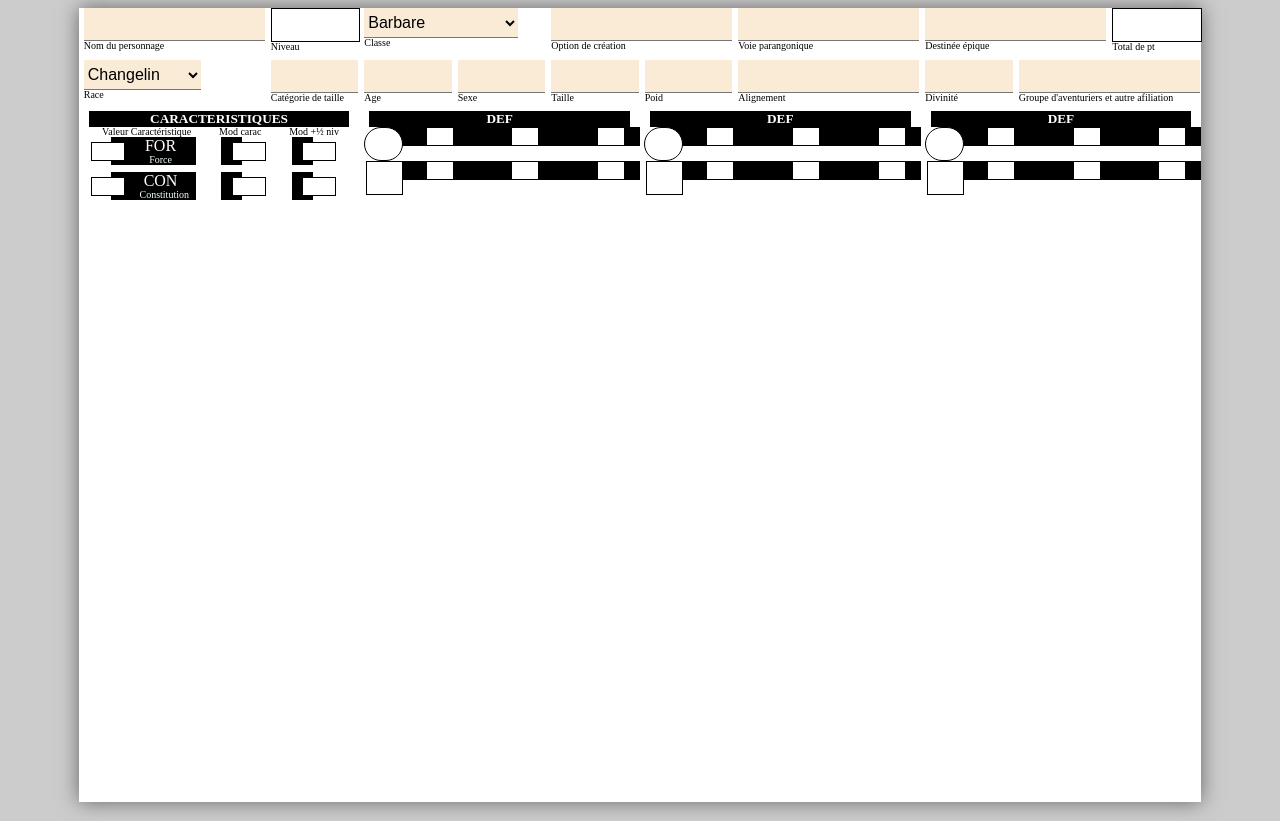
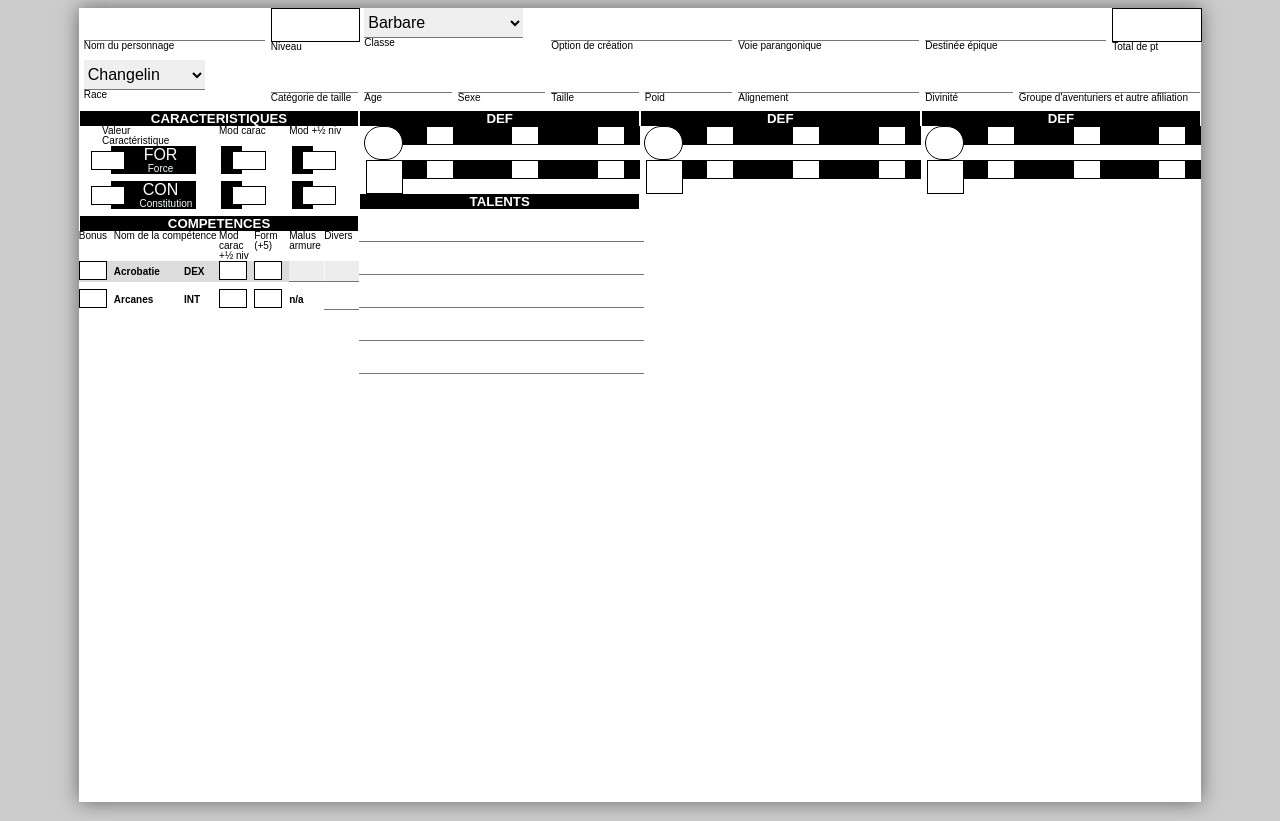
Before and after one commit to EricLG/dd4HeroMaker, a website: page index.html in a window 1280 px wide. Drawn offline with Linux system fonts and the light colour scheme.

Commit message:
ajout du style pour la zone COMPETENCES

```diff
--- a/css/style.css
+++ b/css/style.css
@@ -1,8 +1,11 @@
+* {
+    font-family: Arial, serif;
+}
 h5 {
 	background-color:black;
 	color:white;
 	text-align:center;
-	margin:0px 10px;
+	margin:0px 1px;
 }
 
 .white-text {
@@ -51,6 +54,25 @@ page[size="A4"][layout="landscape"] {
 	width:90%;
 	float:right;
 	margin: 0px 0px 7px 0px;
+}
+
+
+.white-array {
+	background-color:white;
+	width:90%;
+	float:right;
+	margin: 0px 0px 7px 0px;
+    font-size:x-small;
+    font-weight: bold;
+}
+
+.gray-array {
+	background-color:gainsboro;
+	width:90%;
+	float:right;
+	margin: 0px 0px 7px 0px;
+    font-size:x-small;
+    font-weight: bold;
 }
 
 .white-input {
@@ -117,6 +139,39 @@ page[size="A4"][layout="landscape"] {
 .col-11 {width: 91.66%;}
 .col-12 {width: 100%;}
 
+.col-1-8 {width: 12.5%;}
+.col-2-8 {width: 25%;}
+.col-3-8 {width: 37.5%;}
+.col-4-8 {width: 50%;}
+.col-5-8 {width: 62.5%;}
+.col-6-8 {width: 75%;}
+.col-7-8 {width: 87.5%;}
+.col-8-8 {width: 100%;}
+
+.col-1-9 {width: 11.11%;}
+.col-2-9 {width: 22.22%;}
+.col-3-9 {width: 33.33%;}
+.col-4-9 {width: 44.44%;}
+.col-5-9 {width: 55.55%;}
+.col-6-9 {width: 66.66%;}
+.col-7-9 {width: 77.77%;}
+.col-8-9 {width: 88.88%;}
+.col-9-9 {width: 100%;}
+
+.padding-5 {
+    padding-left: 5px;
+    padding-right: 5px;
+}
+
+.margin-5 {
+    margin-left: 5px;
+    margin-right: 5px;
+}
+
+.margin-10 {
+    margin-left: 10px;
+    margin-right: 10px;
+}
 
 [class*="col-"] {
     float: left;
@@ -125,6 +180,15 @@ page[size="A4"][layout="landscape"] {
 .centered {
     text-align: center;
 }
+
+.left {
+    text-align: left;
+}
+
+.right {
+    text-align: right;
+}
+
 
 [class*="composant-"] {
     display:inline-block;
@@ -151,13 +215,26 @@ margin : 0px 0px;
     display: block;
 }
 
+.small-input-line {
+    border-style: hidden hidden solid hidden;
+    border-width: 0px 0px 1px 0px;
+    font-size:medium;
+    width:90%;
+    background-color: rgba(255, 255, 255, 0.5);
+    //height:30px;
+    //background-color: antiquewhite;
+}
+
+.bg-creme {
+    background-color: antiquewhite;
+}
+
 .input-line {
     border-style: hidden hidden solid hidden;
     border-width: 0px 0px 1px 0px;
     font-size:medium;
     width:100%;
     height:30px;
-    background-color: antiquewhite;
 }
 
 .text-top {
@@ -165,7 +242,9 @@ margin : 0px 0px;
 }
 
 .text-bottom {
-    vertical-align: text-bottom;
+    ///vertical-align: text-bottom;
+    position: relative;
+    bottom: -5px;
 }
 
 .label-input-line {
--- a/index.html
+++ b/index.html
@@ -29,7 +29,9 @@
 
 <div class="page">
 
+
 <div class="row">
+
 	<div class="col-2">
         <div class="composant-input">
             <input class="input-line"><br>
@@ -144,8 +146,10 @@
             <label class="label-input-line text-top">Groupe d'aventuriers et autre afiliation</label>
         </div>
     </div>
+
+
+
 </div>
-
 
 
 <div class="row">
@@ -282,6 +286,84 @@
 	<!-- / CARACTERISTIQUES -->
 
 	<!-- COMPETENCES -->
+	 <div class="row">
+		<div class="col-12">
+			<h5>COMPETENCES</h5>
+		</div>
+	</div>
+   <div class="row">
+        <div class="col-1-8 label-input-line ">
+           Bonus
+        </div>
+        <div class="col-3-8 label-input-line ">
+            Nom de la compétence
+        </div>
+        <div class="col-1-8 label-input-line">
+           Mod carac +&frac12; niv
+        </div>
+        <div class="col-1-8 label-input-line ">
+            Form (+5)
+        </div>
+        <div class="col-1-8 label-input-line ">
+            Malus armure
+        </div>
+        <div class="col-1-8 label-input-line ">
+            Divers
+        </div>
+    </div>
+    <div class="global-array row">
+
+		<div class="col-12 gray-array">
+            <div class="col-1-8 ">
+                <input class="white-input" maxlength="3">
+            </div>
+			<div class="col-2-8  text-bottom">
+				Acrobatie
+			</div>
+			<div class="col-1-8  text-bottom">DEX</div>
+			<div class="col-1-8">
+				<input class="white-input" maxlength="3">
+			</div>
+
+			<div class="col-1-8">
+               <input class="white-input" maxlength="3">
+            </div>
+
+			<div class="col-1-8 ">
+				<input class="small-input-line" maxlength="3">
+			</div>
+			<div class="col-1-8 ">
+				<input class="small-input-line" maxlength="3">
+			</div>
+		</div>
+	</div>
+
+	<div class="global-array row">
+
+		<div class="col-12 white-array">
+            <div class="col-1-8 ">
+                <input class="white-input" maxlength="3">
+            </div>
+			<div class="col-2-8  text-bottom">
+				Arcanes
+			</div>
+			<div class="col-1-8  text-bottom">INT</div>
+			<div class="col-1-8">
+				<input class="white-input" maxlength="3">
+			</div>
+
+			<div class="col-1-8">
+               <input class="white-input" maxlength="3">
+            </div>
+
+			<div class="col-1-8 text-bottom">
+				n/a
+			</div>
+			<div class="col-1-8 ">
+				<input class="small-input-line" maxlength="3">
+			</div>
+		</div>
+	</div>
 	<!-- / COMPETENCES -->
 
 </div>
@@ -334,6 +416,24 @@
 			</div>
 		</div>
 	</div>
+
+	<!-- TALENTS -->
+	 <div class="row">
+		<div class="col-12">
+			<h5>TALENTS</h5>
+		</div>
+	</div>
+    <div class="global-array row">
+
+		<div class="col-12">
+        <input class="input-line">
+        <input class="input-line">
+        <input class="input-line">
+        <input class="input-line">
+        <input class="input-line">
+		</div>
+	</div>
+	<!-- / TALENTS -->
 
 </div>
 
```
